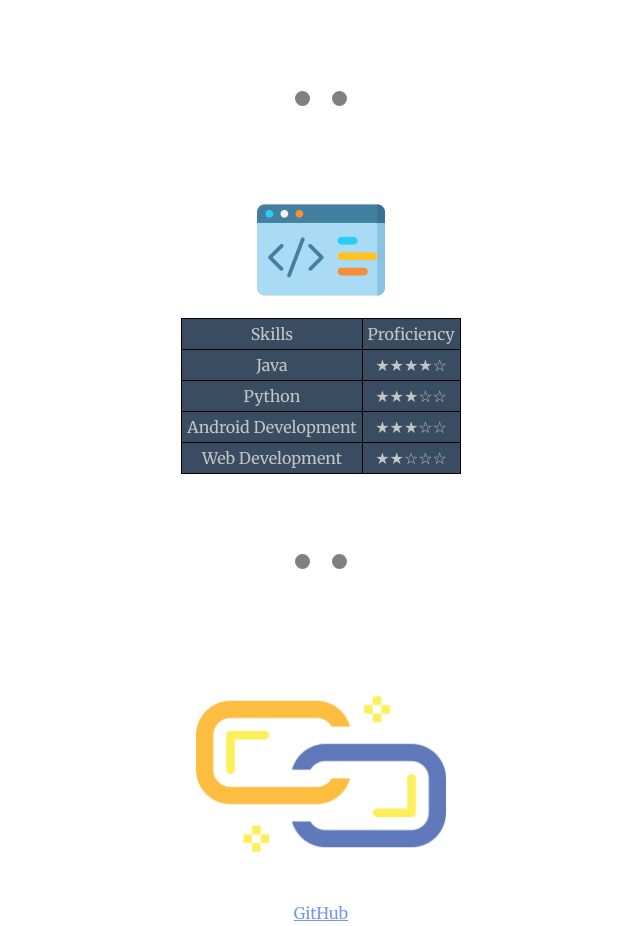
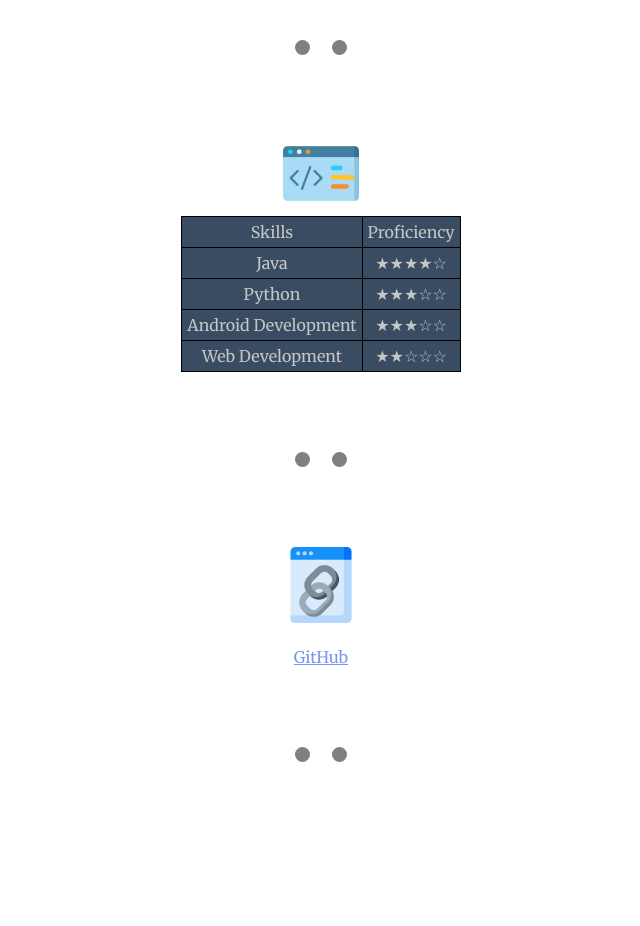
Before and after one commit to teo-jun-xiong/portfolio, a plain HTML site: page index.html in a window 1280 px wide. Shown: the part 3981-4907 px from the top of the page, without its empty margins (319-959 px from the left). After the commit the page ends 4823 px from the top, so only its background shows below. Drawn offline with Linux system fonts and the light colour scheme.

Commit message:
Replace icon for links

```diff
--- a/index.html
+++ b/index.html
@@ -104,7 +104,7 @@
     <hr>
 
     <div>
-        <img src="images/goal.png" width="10%">
+        <img src="images/goal.png" width="6%">
         <h3 class="project-header">Job experience 1</h3>
         <ul>
             <li>Job role</li>
@@ -126,7 +126,7 @@
     <hr>
 
     <div>
-        <img src="images/code.png" width="10%">
+        <img src="images/code.png" width="6%">
         <table class="table-with-borders">
             <tr>
                 <td>Skills</td>
@@ -157,7 +157,7 @@
     <hr>
 
     <div>
-        <img src="images/link.png" width="250px"> <br>
+        <img src="images/seo-and-web.png" width="6%"> <br><br>
         <a href="https://github.com/teo-jun-xiong">GitHub</a>
     </div>
     <hr>
```
Also changed, not shown: images/seo-and-web.png (added).
